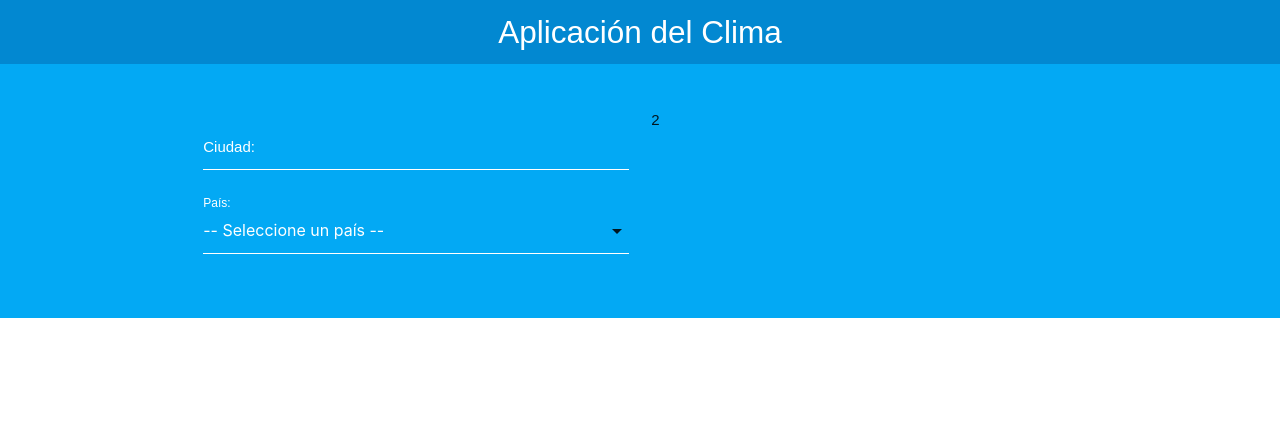
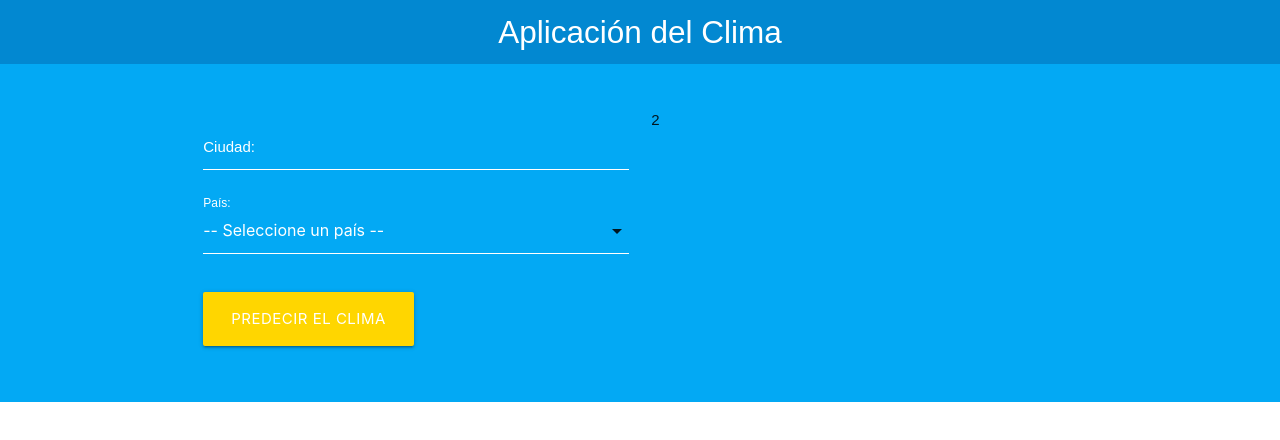
Before and after one commit to santiago-rodrig/weather-app-2, a React (Create React App) app: page / in a window 1280 px wide. Shown: the top 440 px of the page. Built offline with nearby package versions, Linux system fonts and the light colour scheme.

Commit message:
feature: Form validations

```diff
--- a/src/components/Form.js
+++ b/src/components/Form.js
@@ -6,6 +6,7 @@
     country: ''
   })
 
+  const [error, setError] = useState(false)
   const { city, country } = query
 
   const handleChange = e => {
@@ -15,8 +16,21 @@
     })
   }
 
+  const handleSubmit = e => {
+    e.preventDefault()
+
+    if (city.trim() === '' || country.trim() === '') {
+      setError(true)
+
+      return
+    }
+
+    setError(false)
+  }
+
   return (
-    <form className="row">
+    <form className="row" onSubmit={handleSubmit}>
+      { error ? <p className="red darken-4 error">Todos los campos son obligatorios</p> : null }
       <div className="input-field col s12">
         <input type="text" name="city" id="city" value={city} onChange={handleChange} />
         <label htmlFor="city">Ciudad: </label>
@@ -34,6 +48,11 @@
         </select>
         <label htmlFor="country">País: </label>
       </div>
+      <div className="input-field col s12">
+        <button className="waves-effect waves-light btn-large btn-block yellow accent-4">
+          Predecir el Clima
+        </button>
+      </div>
     </form>
   )
 }
```
